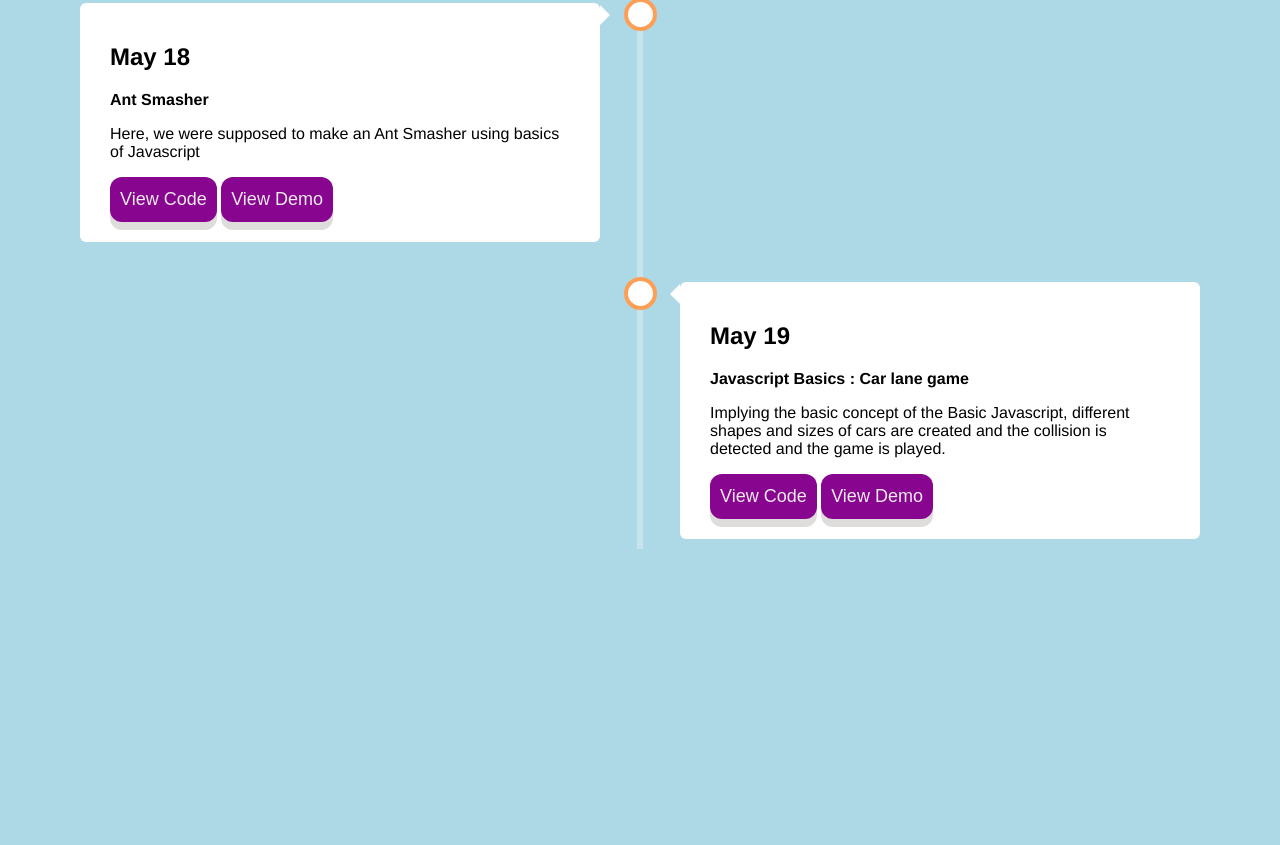
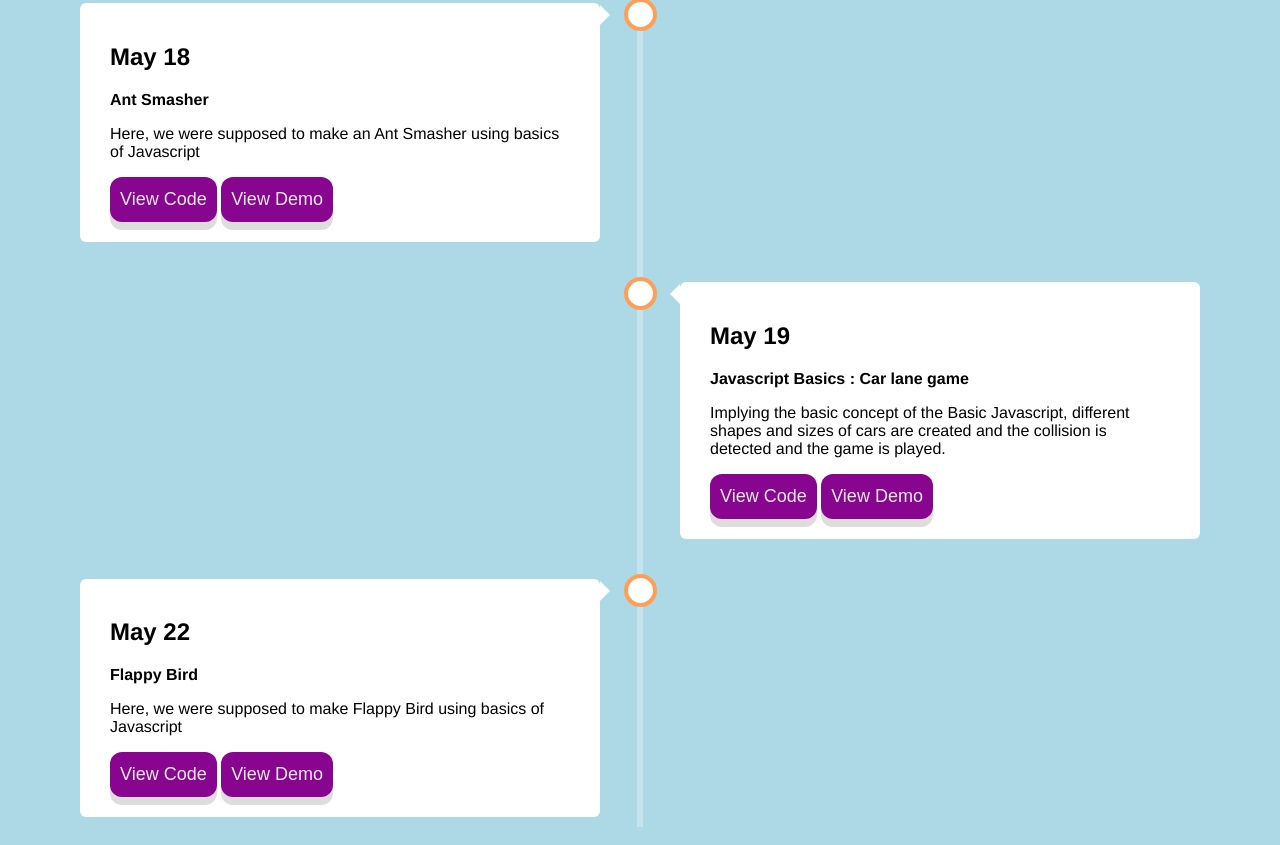
Before and after one commit to Si-za1/Assignment_collection, a plain HTML site: page index.html in a window 1280 px wide. Shown: the part 2919-3764 px from the top of the page. Before the commit the page ends 3486 px from the top, so only its background shows below. Drawn offline with Linux system fonts and the light colour scheme.

Commit message:
flappy bird

```diff
--- a/index.html
+++ b/index.html
@@ -183,6 +183,20 @@
       </div>
     </div>
 
+    <div class="container left">
+      <div class="content">
+        <h2> May 22 </h2>
+        <b>
+          <p> Flappy Bird </p>
+        </b>
+        <p> Here, we were supposed to make Flappy Bird using basics of Javascript </p>
+        <button class="button" onclick="window.location.href='https://github.com/Si-za1/flappy_bird">
+          View Code
+        </button>
+        <button class="button" onclick="window.location.href='https://si-za1.github.io/flappy_bird/'">View Demo</button>
+      </div>
+    </div>
+
   </div>
 
 </body>
```
